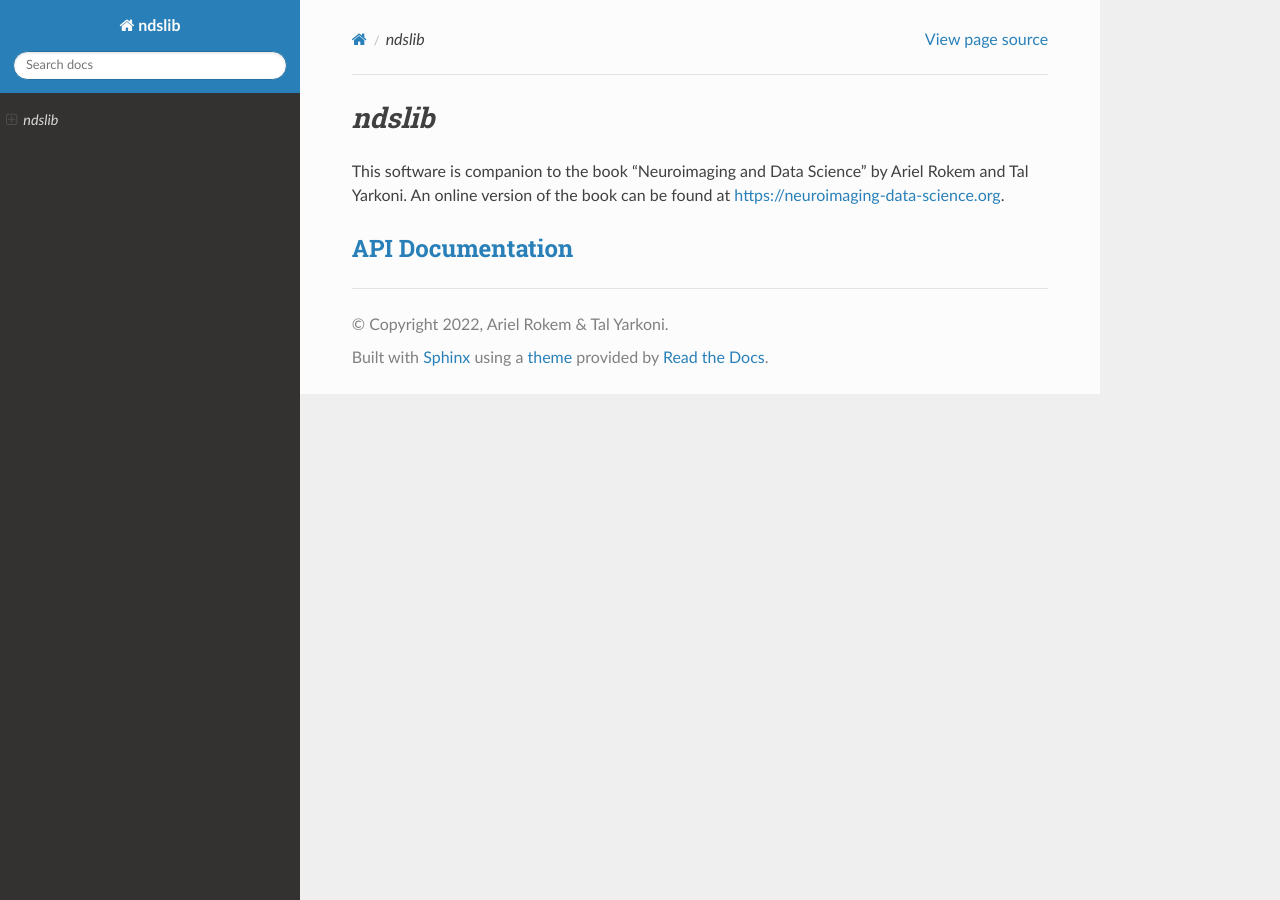
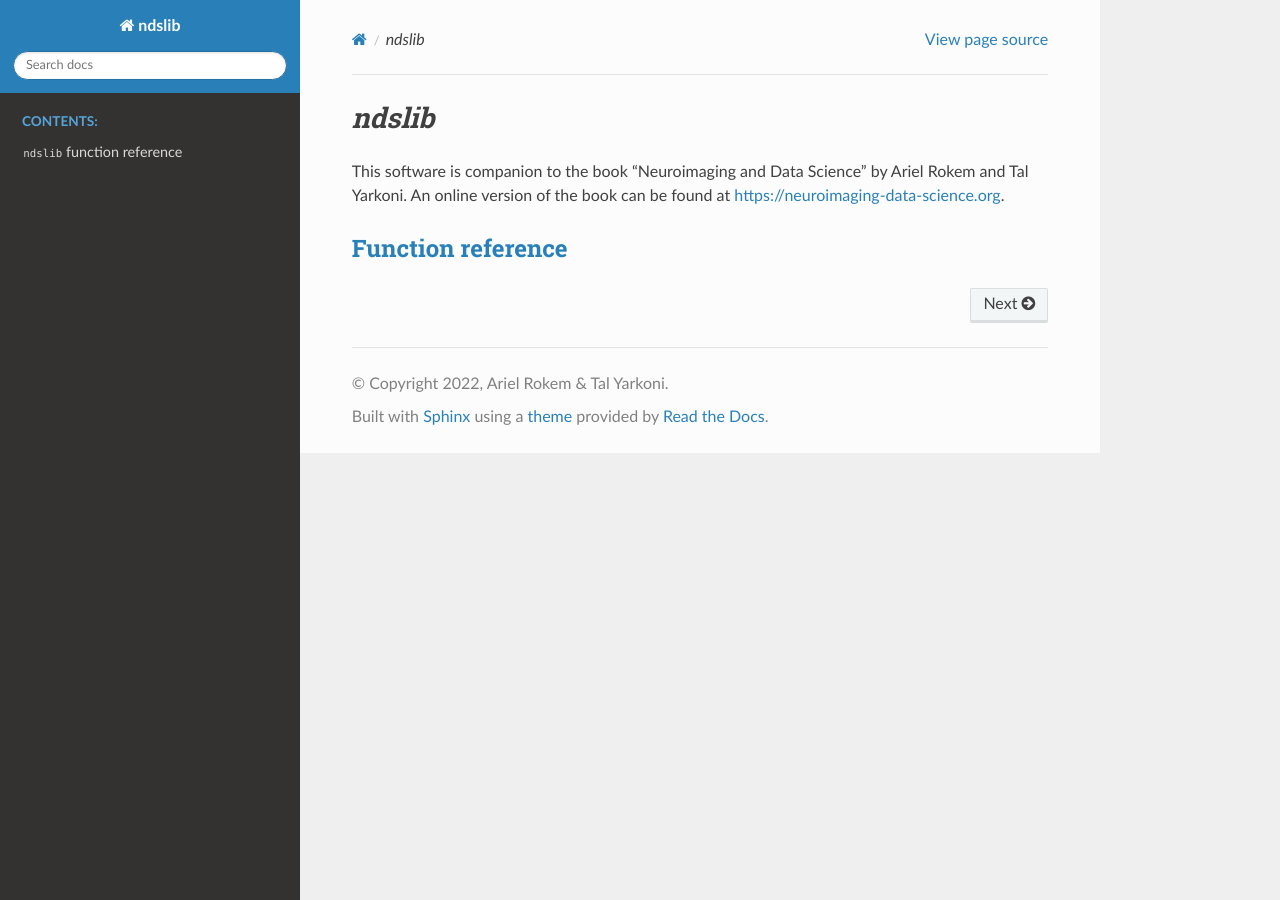
Before and after one commit to neuroimaging-data-science/ndslib, a Sphinx documentation site: the page built from docs/source/index.rst, in a window 1280 px wide. Built offline with Sphinx 7.4.7 and the Read the Docs theme 2.0.0, drawn with Linux system fonts in a browser that asks for light colours.

Commit message:
Fixes in docs.

```diff
--- a/docs/source/api.rst
+++ b/docs/source/api.rst
@@ -1,6 +1,6 @@
 ##############################
 ``ndslib`` function reference
-#############################
+##############################
 
 .. autosummary::
    :toctree: generated/
--- a/docs/source/index.rst
+++ b/docs/source/index.rst
@@ -13,8 +13,10 @@ by Ariel Rokem and Tal Yarkoni. An online version of the book can be found at
 
 .. toctree::
    :maxdepth: 2
+   :hidden:
    :caption: Contents:
 
+   api
 
-`API Documentation <api.html>`_
+`Function reference <api.html>`_
 -------------------------------
```
Also changed, not shown: other parts of docs/source/api.rst (+1 -1 lines).
